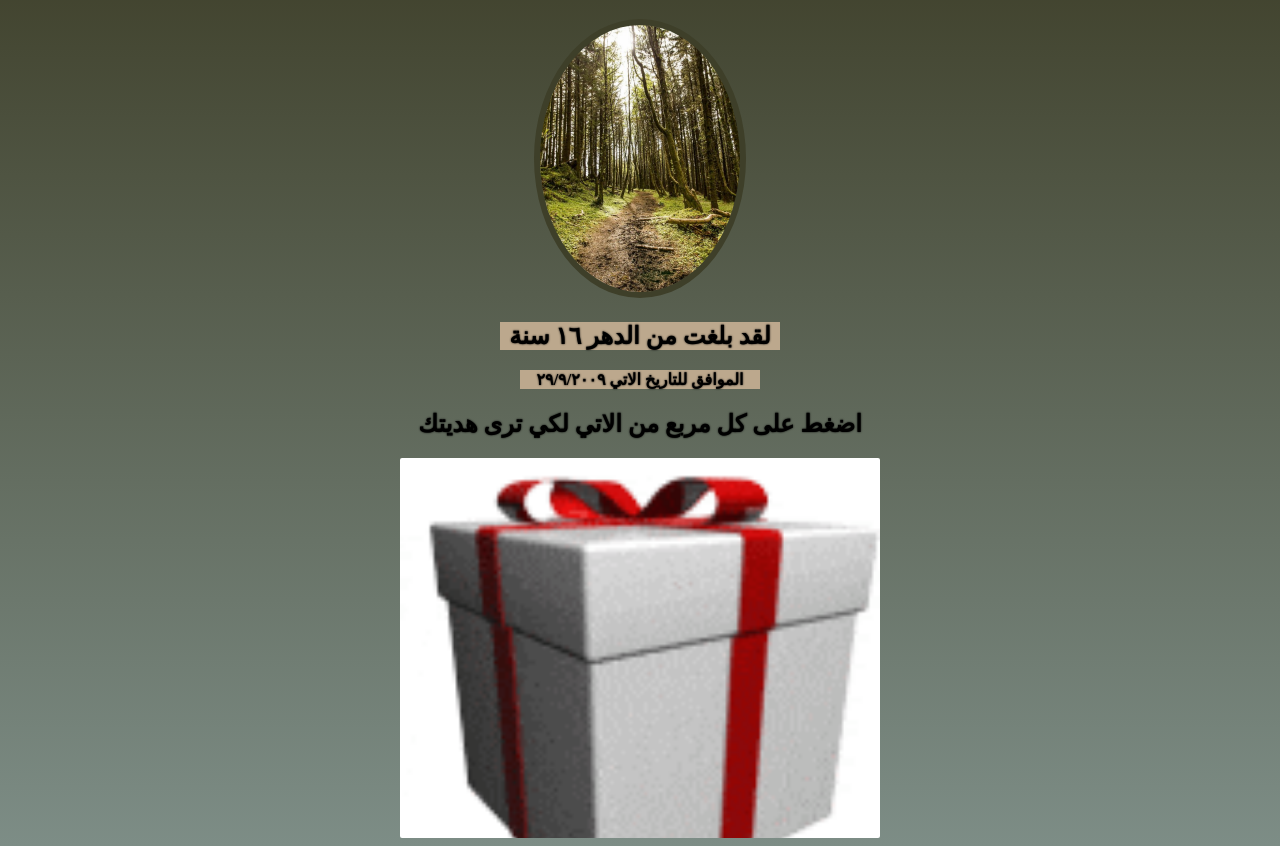
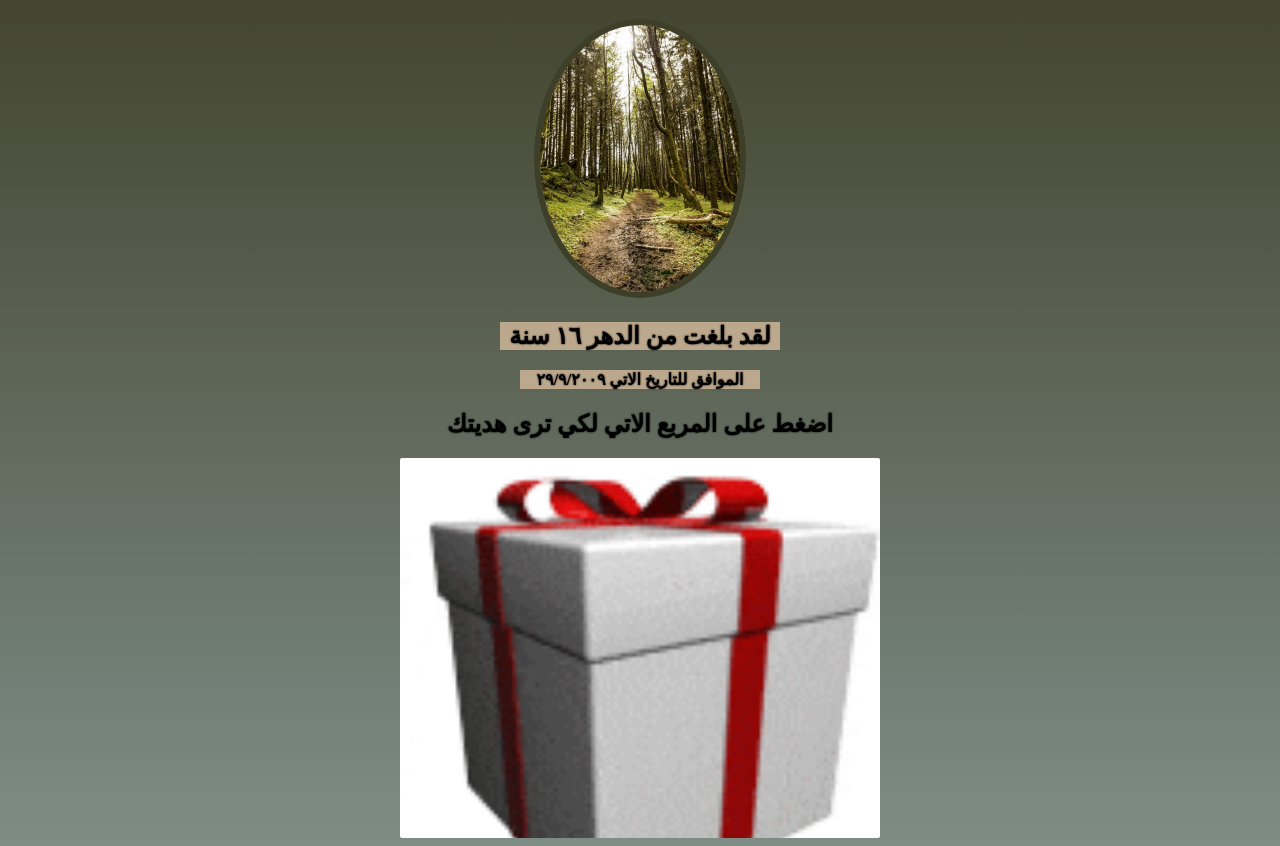
Before and after one commit to Gutbub2028/Project3, a plain HTML site: page index.html in a window 1280 px wide. Shown: the part 70-916 px from the top of the page. Drawn offline with Linux system fonts and the light colour scheme.

Commit message:
تصليح

```diff
--- a/index.html
+++ b/index.html
@@ -15,7 +15,7 @@
             <h4 id="h4">الموافق للتاريخ الاتي ٢٩/٩/٢٠٠٩</h4>
             </div>
 
-        <h2>اضغط على كل مربع من الاتي لكي ترى هديتك</h2>
+        <h2>اضغط على المربع الاتي لكي ترى هديتك</h2>
         <div id=gift1></div>
         </div>
 </body>
```
